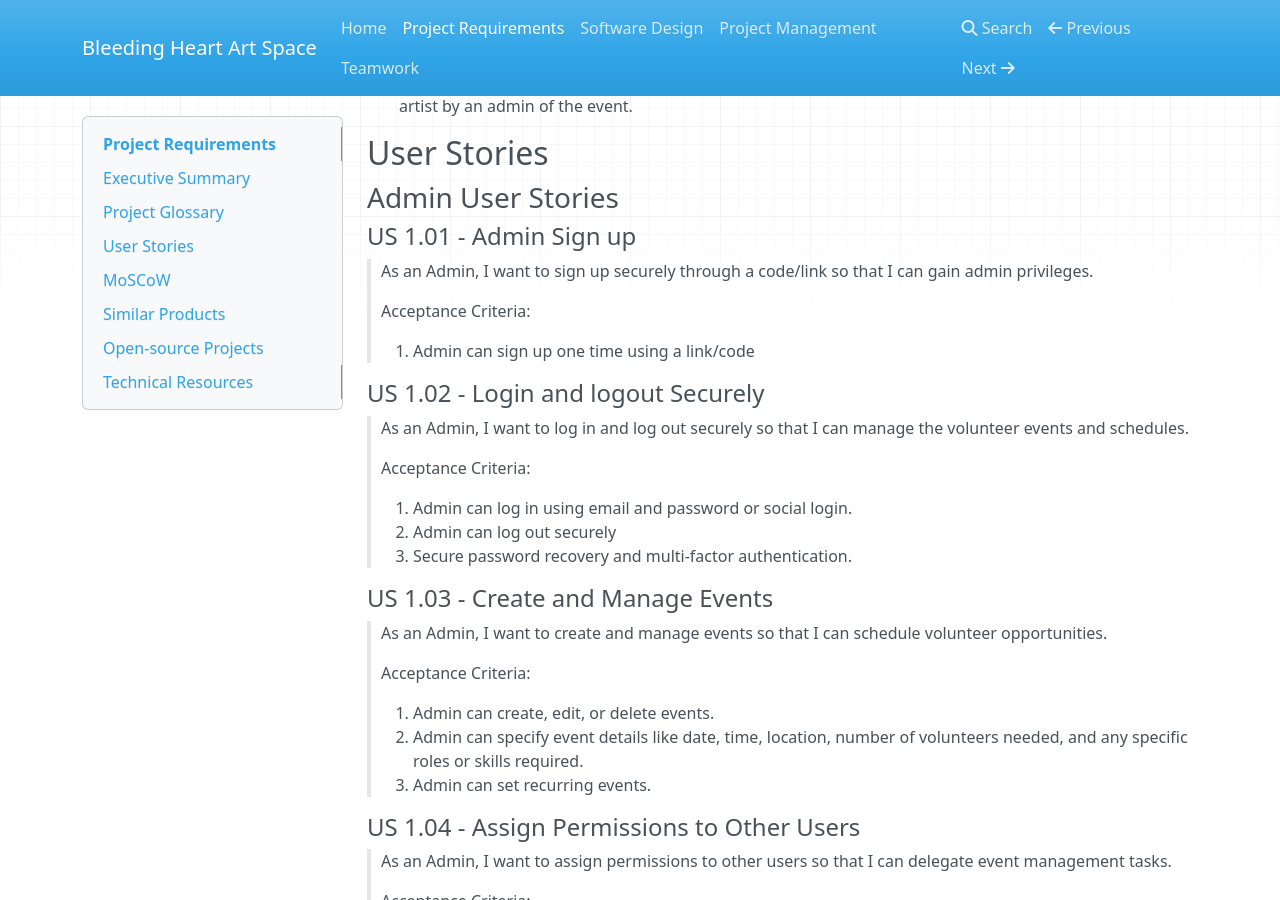
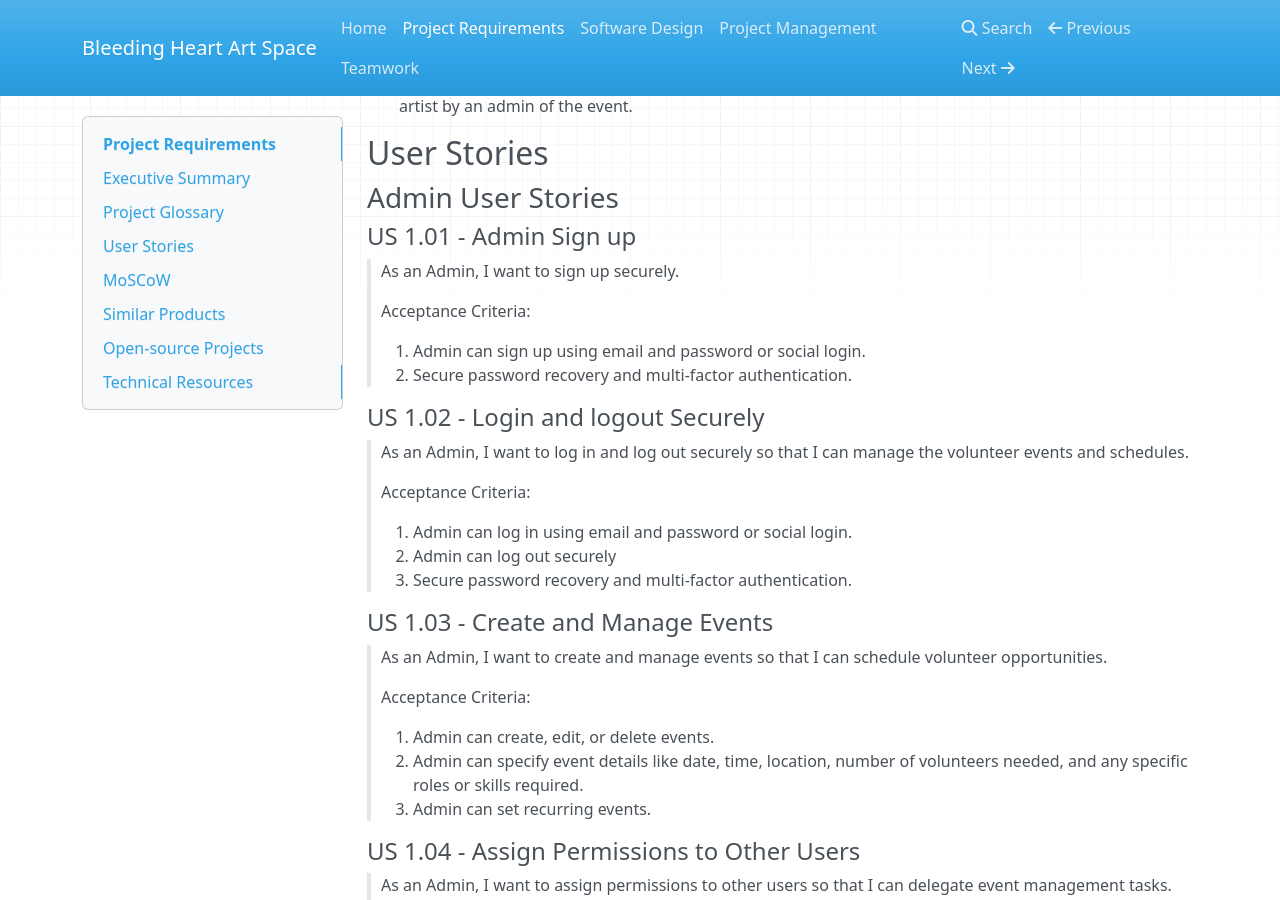
Before and after one commit to UAlberta-CMPUT401/f24project-Bleeding-Heart-Art-Space, an MkDocs documentation site: the page built from docs/project-requirements.md, in a window 1280 px wide and 900 px high, scrolled down 1141 px. Built offline with MkDocs 1.6.1, drawn with Linux system fonts in a browser that asks for light colours; nearby versions of some CDN libraries.

Commit message:
docs: change admin sign up US

```diff
--- a/docs/project-requirements.md
+++ b/docs/project-requirements.md
@@ -32,11 +32,12 @@ The Volunteer Management Platform for Bleeding Heart Art Space aims to solve the
 
 ### Admin User Stories
 #### US 1.01 - Admin Sign up
-> As an Admin, I want to sign up securely through a code/link so that I can gain admin privileges.
+> As an Admin, I want to sign up securely.
 >
 > Acceptance Criteria:
 >
-> 1. Admin can sign up one time using a link/code
+> 1. Admin can sign up using email and password or social login.
+> 2. Secure password recovery and multi-factor authentication.
 
 #### US 1.02 - Login and logout Securely
 > As an Admin, I want to log in and log out securely so that I can manage the volunteer events and schedules.
```
